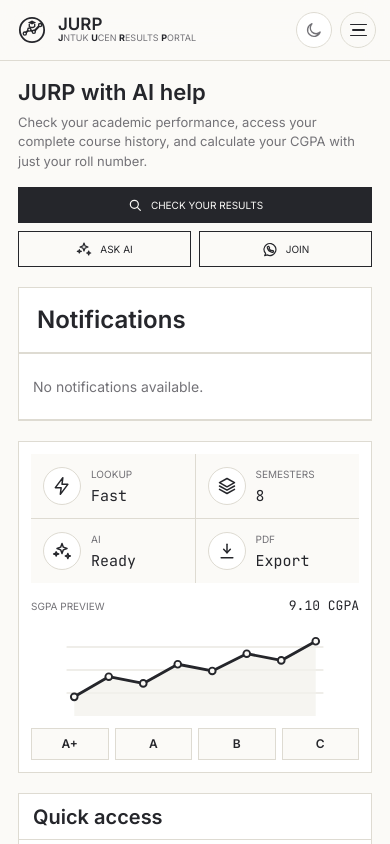
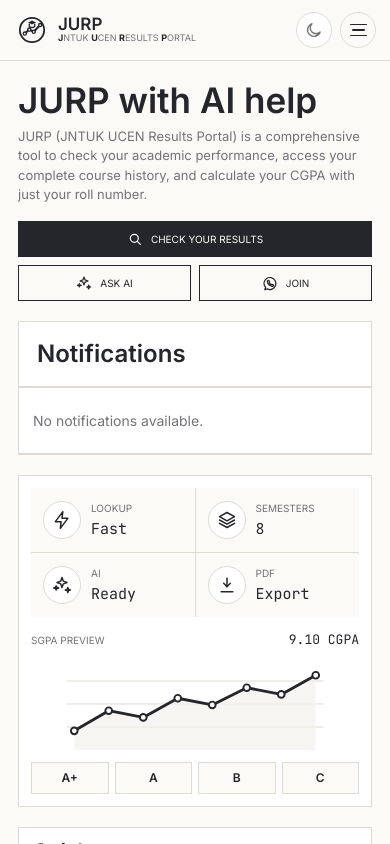
Before and after one commit to rsrsp21/JURP-JNTUNCollegeResultsApp, a Next.js app in the folder apps/public/: page / in a window 390 px wide. Shown: the top 844 px of the page. Built offline with nearby package versions, Linux system fonts and the light colour scheme.

Commit message:
Update hero description and fix mobile title font size

```diff
--- a/apps/public/app/globals.css
+++ b/apps/public/app/globals.css
@@ -2568,7 +2568,7 @@ section > .page-container > .download-row {
 
   .typing-title {
     min-height: 1.08em;
-    font-size: 22px;
+    font-size: clamp(22px, 9vw, 36px);
   }
 
   .hero-description {
--- a/apps/public/app/page.jsx
+++ b/apps/public/app/page.jsx
@@ -132,7 +132,7 @@ export default function HomePage() {
                 <span className="typing-cursor" aria-hidden="true" />
               </h1>
               <p className="hero-description">
-                Check your academic performance, access your complete course history, and calculate your CGPA with just your roll number.
+                JURP (JNTUK UCEN Results Portal) is a comprehensive tool to check your academic performance, access your complete course history, and calculate your CGPA with just your roll number.
               </p>
               <div className="download-row home-hero-actions">
                 <Link href="/cgpa" className="ink-button">
```
